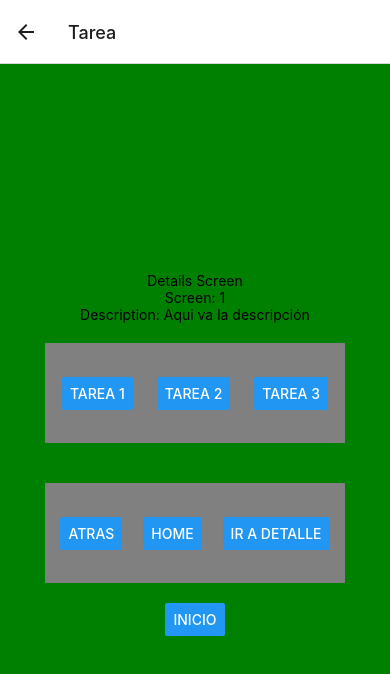
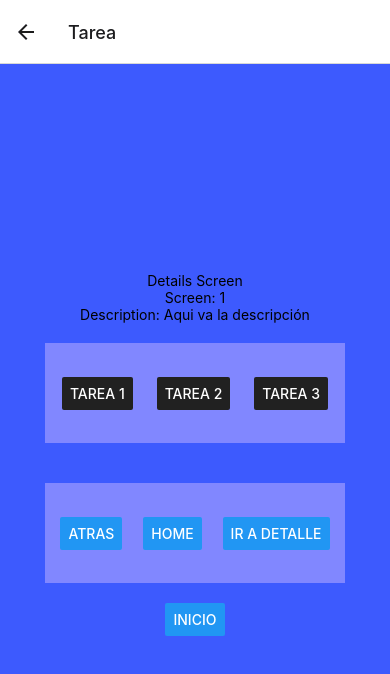
Before and after one commit to GrippingGoose33/Navigation, a React Native app: screen / in a window 390 px wide. Both pictures are taken after a click on the button "IR A DETALLE". Shown: the top 674 px of the page. Built offline with nearby package versions, Linux system fonts and the light colour scheme.

Commit message:
Id-Description

```diff
--- a/DetailScreen.js
+++ b/DetailScreen.js
@@ -6,7 +6,7 @@ function DetailScreen({route, navigation}) {
     const{id, description} = route.params;
 
     return (
-        <View style = {{flex:1, justifyContent:'center', alignItems:'center', backgroundColor: "green"}}>
+        <View style = {{flex:1, justifyContent:'center', alignItems:'center', backgroundColor: '#3d5afe'}}>
             <Text>Details Screen</Text>
 
             <Text>Screen: {id}</Text>
@@ -14,6 +14,7 @@ function DetailScreen({route, navigation}) {
 
             <View style = {styles.containerButton}>
              <Button
+                color="#212121"
                 title="Tarea 1"
                 onPress={() => navigation.push('Details', {
                     id: 1,
@@ -21,6 +22,7 @@ function DetailScreen({route, navigation}) {
                 })}
              />
              <Button
+                color="#212121"
                 title="Tarea 2"
                 onPress={() => navigation.push('Details', {
                     id: 2,
@@ -28,6 +30,7 @@ function DetailScreen({route, navigation}) {
                 })}
              />
              <Button
+                color="#212121"
                 title="Tarea 3"
                 onPress={() => navigation.push('Details', {
                     id: 3,
@@ -65,7 +68,7 @@ const styles = StyleSheet.create({
         flexDirection: 'row',
         justifyContent: 'space-around',
         alignItems: 'center',
-        backgroundColor: 'gray',
+        backgroundColor: '#8187ff',
 
         margin: 20,
         padding: 5,
```
